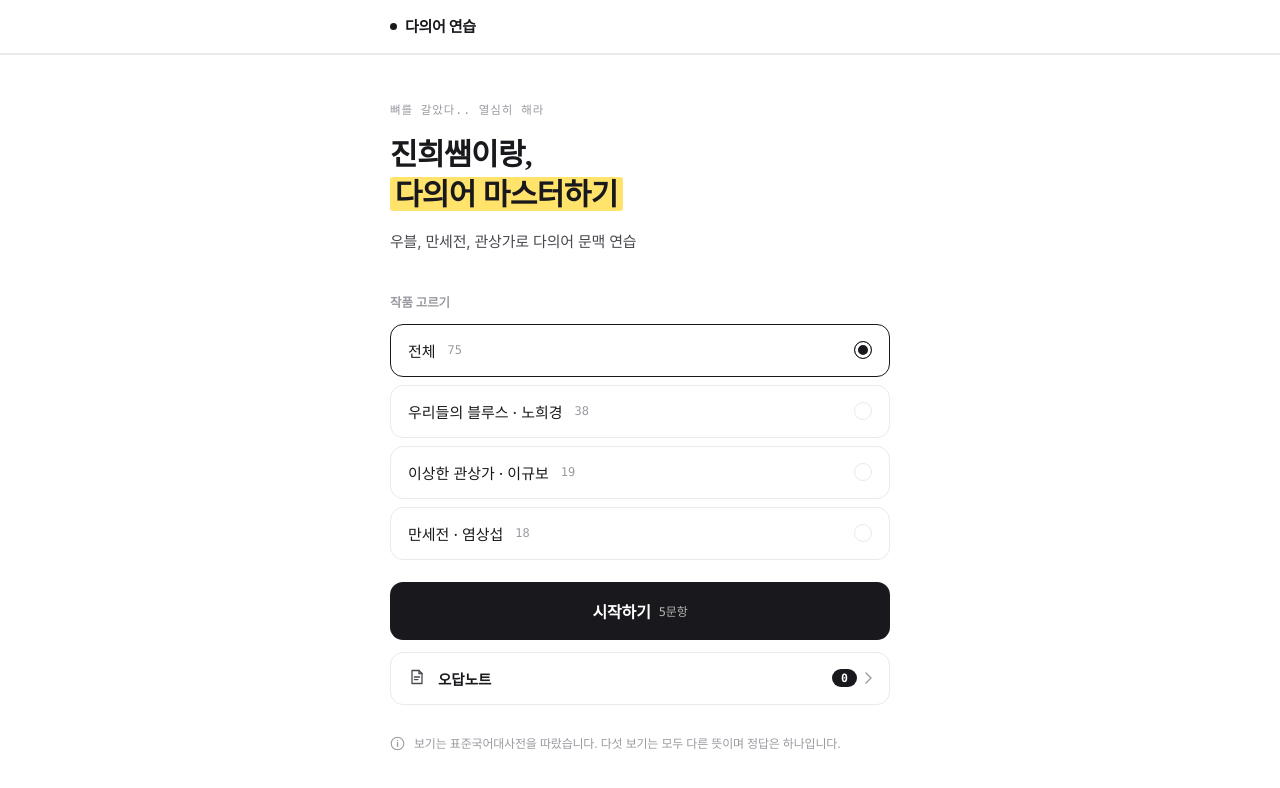
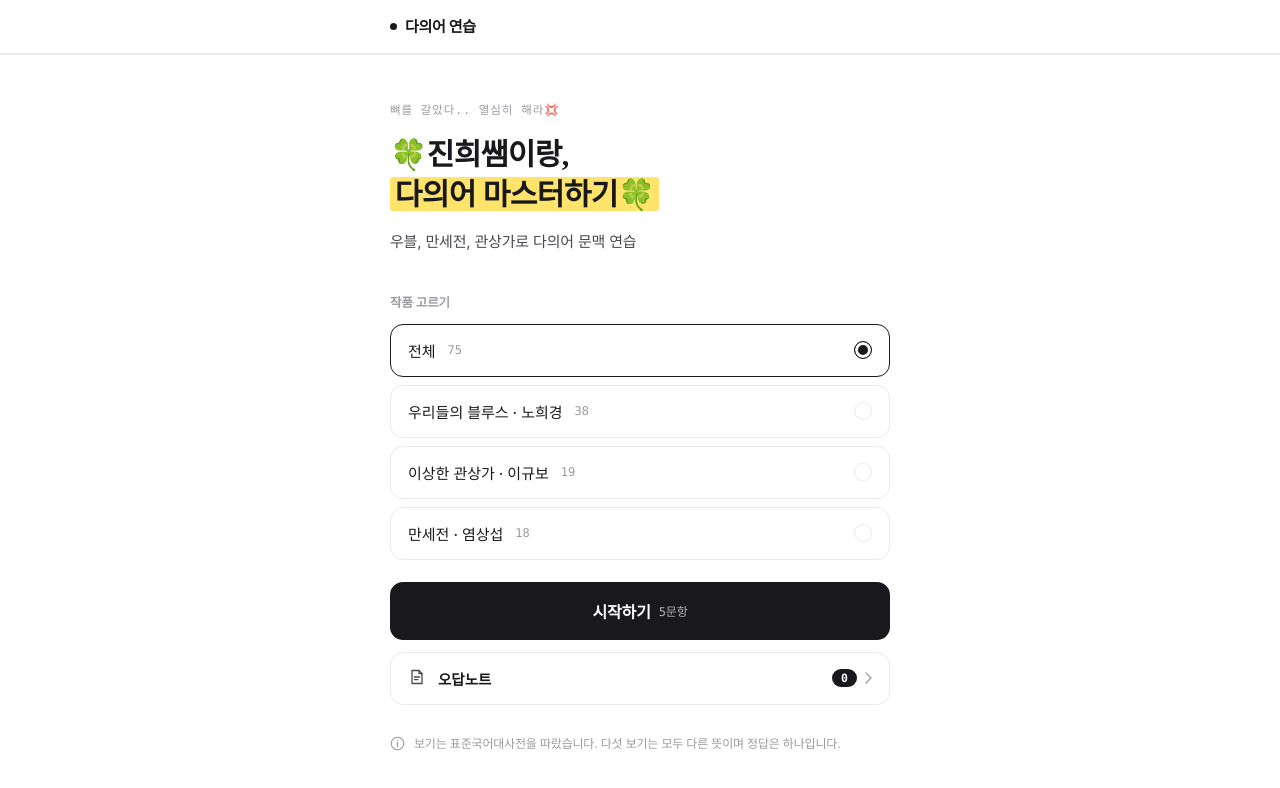
Before and after one commit to ginny4u/-DYHS_VOCA.ver3, a plain HTML site: page index.html in a window 1280 px wide. Drawn offline with Linux system fonts and the light colour scheme; a web font is replaced by a local one.

Commit message:
Update index.html

```diff
--- a/index.html
+++ b/index.html
@@ -236,8 +236,8 @@
 
   <!-- START -->
   <section class="screen hero" id="start">
-    <span class="eyebrow">뼈를 갈았다.. 열심히 해라</span>
-    <h1>진희쌤이랑,<br/><span class="em">다의어 마스터하기</span></h1>
+    <span class="eyebrow">뼈를 갈았다.. 열심히 해라💢</span>
+    <h1>🍀진희쌤이랑,<br/><span class="em">다의어 마스터하기🍀</span></h1>
     <p class="lead">우블, 만세전, 관상가로 다의어 문맥 연습</p>
 
     <div class="label">작품 고르기</div>
```
